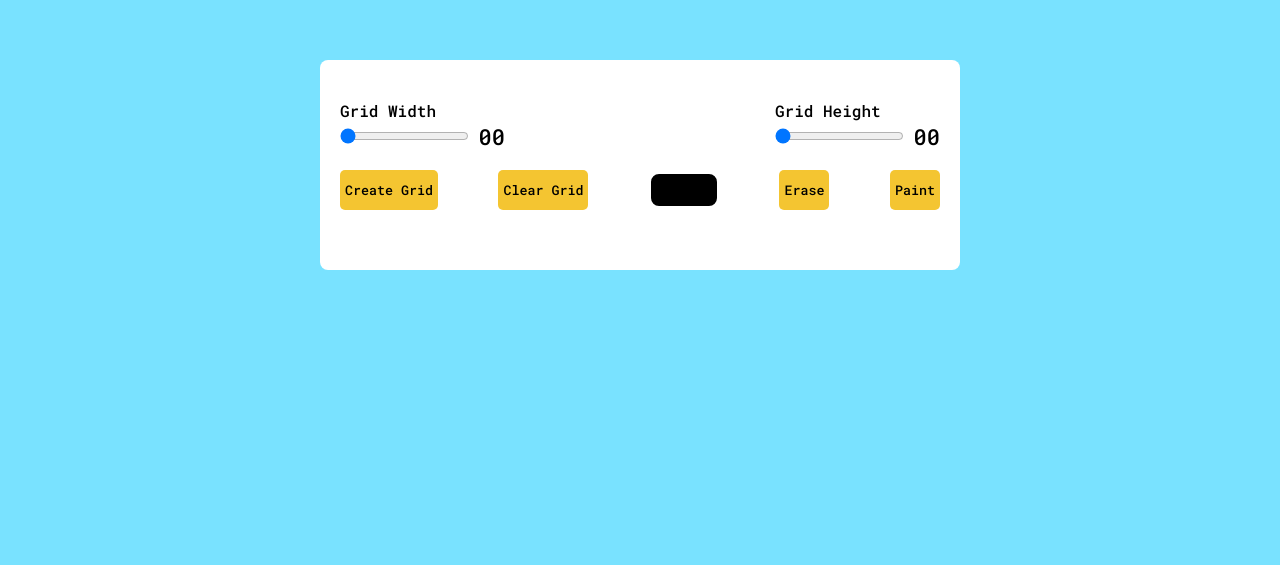
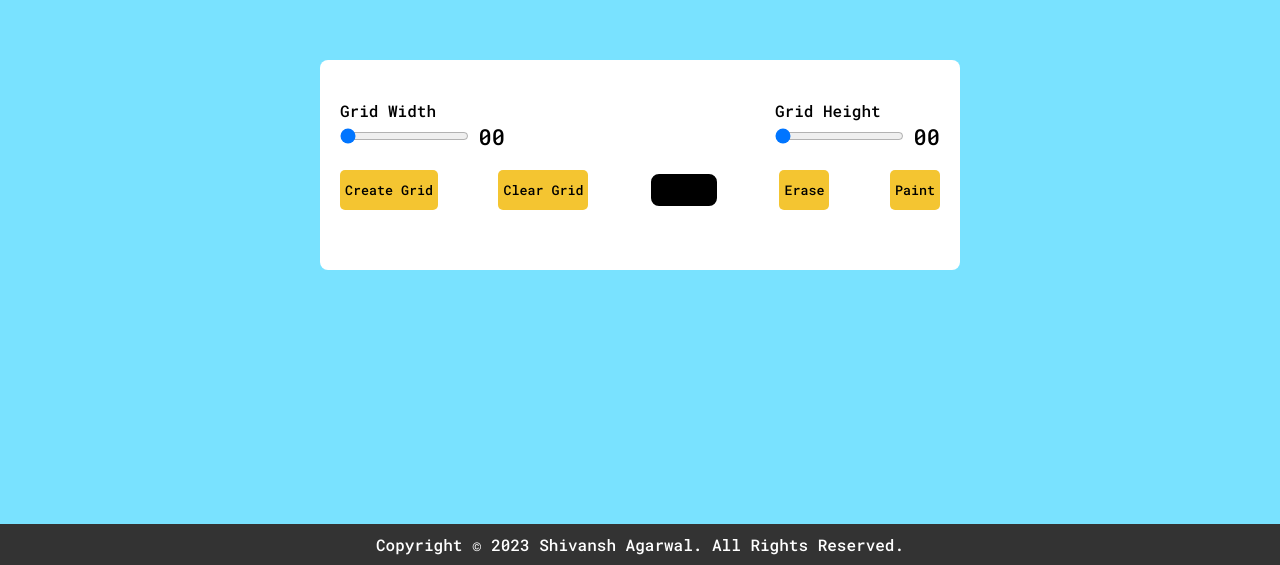
Before and after one commit to ShivanshKAgarwal/Pixel-Art-, a plain HTML site: page index.html in a window 1280 px wide. Shown: the part 235-800 px from the top of the page. Drawn offline with Linux system fonts and the light colour scheme.

Commit message:
Update index.html

```diff
--- a/index.html
+++ b/index.html
@@ -36,6 +36,9 @@
       </div>
       <div class="container"></div>
     </div>
+    <footer class="footer">
+        <p>Copyright &#169; 2023 Shivansh Agarwal. All Rights Reserved.</p>
+    </footer>
     <!-- Script -->
     <script src="script.js"></script>
   </body>
```
